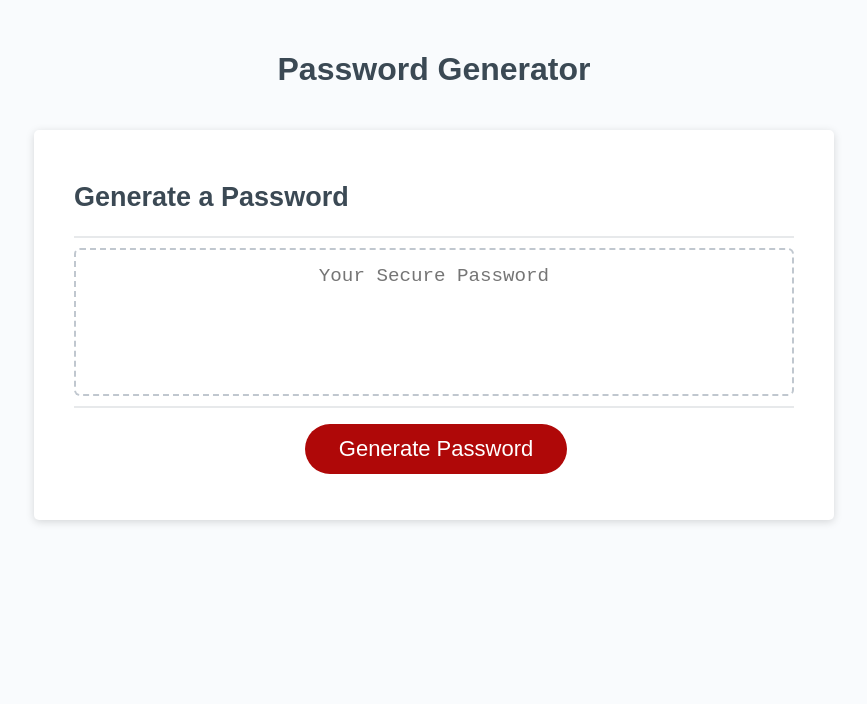
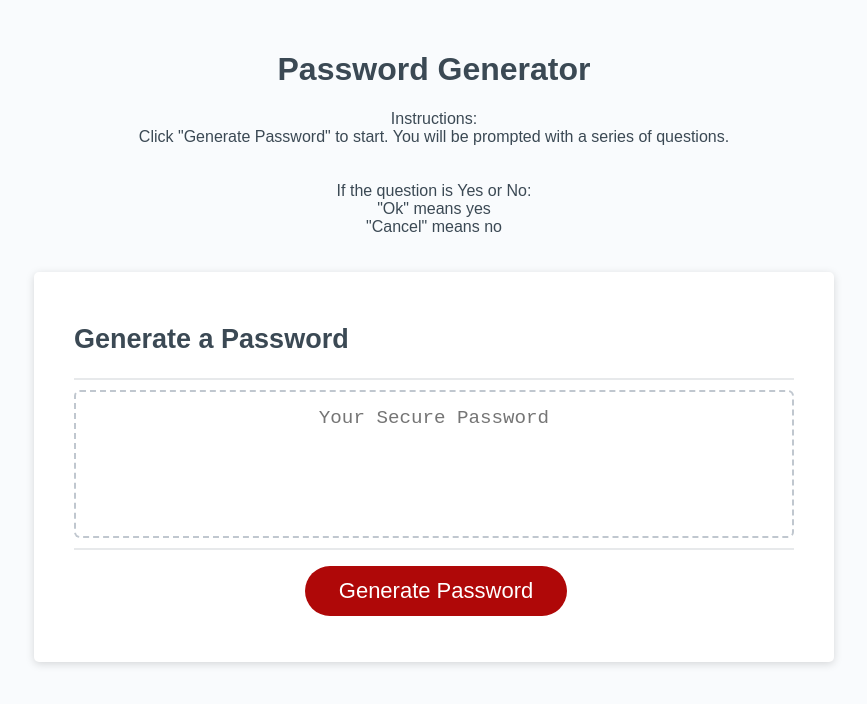
Before and after one commit to jasmineteters/passwordGenerator, a plain HTML site: page index.html in a window 1280 px wide. Shown: the whole page, without its empty margins (206-1073 px from the left). Drawn offline with Linux system fonts and the light colour scheme.

Commit message:
added instructions for the generator

```diff
--- a/index.html
+++ b/index.html
@@ -11,6 +11,20 @@
     <div class="wrapper">
       <header>
         <h1>Password Generator</h1>
+        <p>
+          Instructions: <br />
+          Click "Generate Password" to start. You will be prompted with a series
+          of questions.
+
+          <br />
+          <br />
+          <br />
+          If the question is Yes or No:
+          <br />
+          "Ok" means yes
+          <br />
+          "Cancel" means no
+        </p>
       </header>
       <div class="card">
         <div class="card-header">
```
Also changed, not shown: 1 other file.
